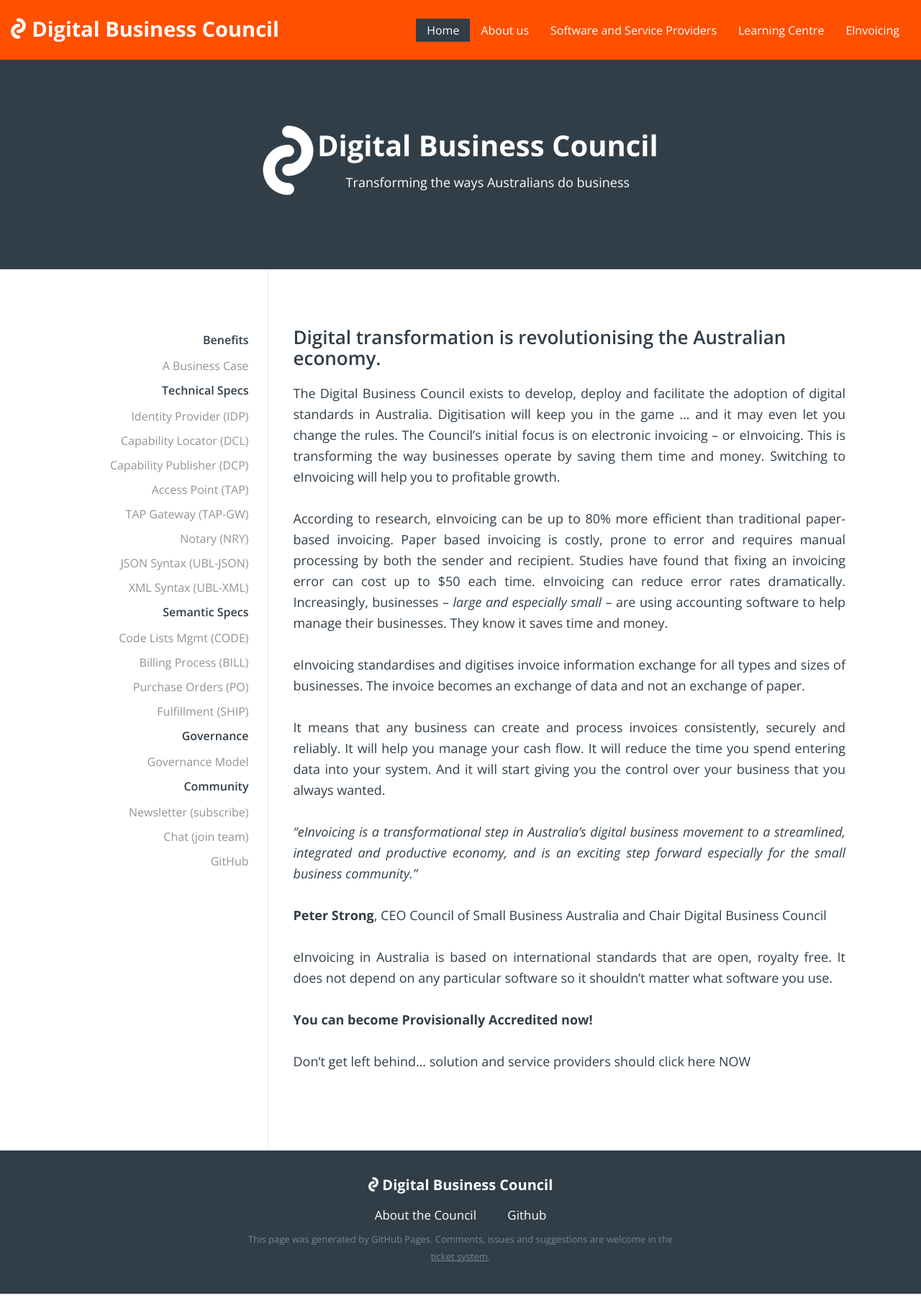
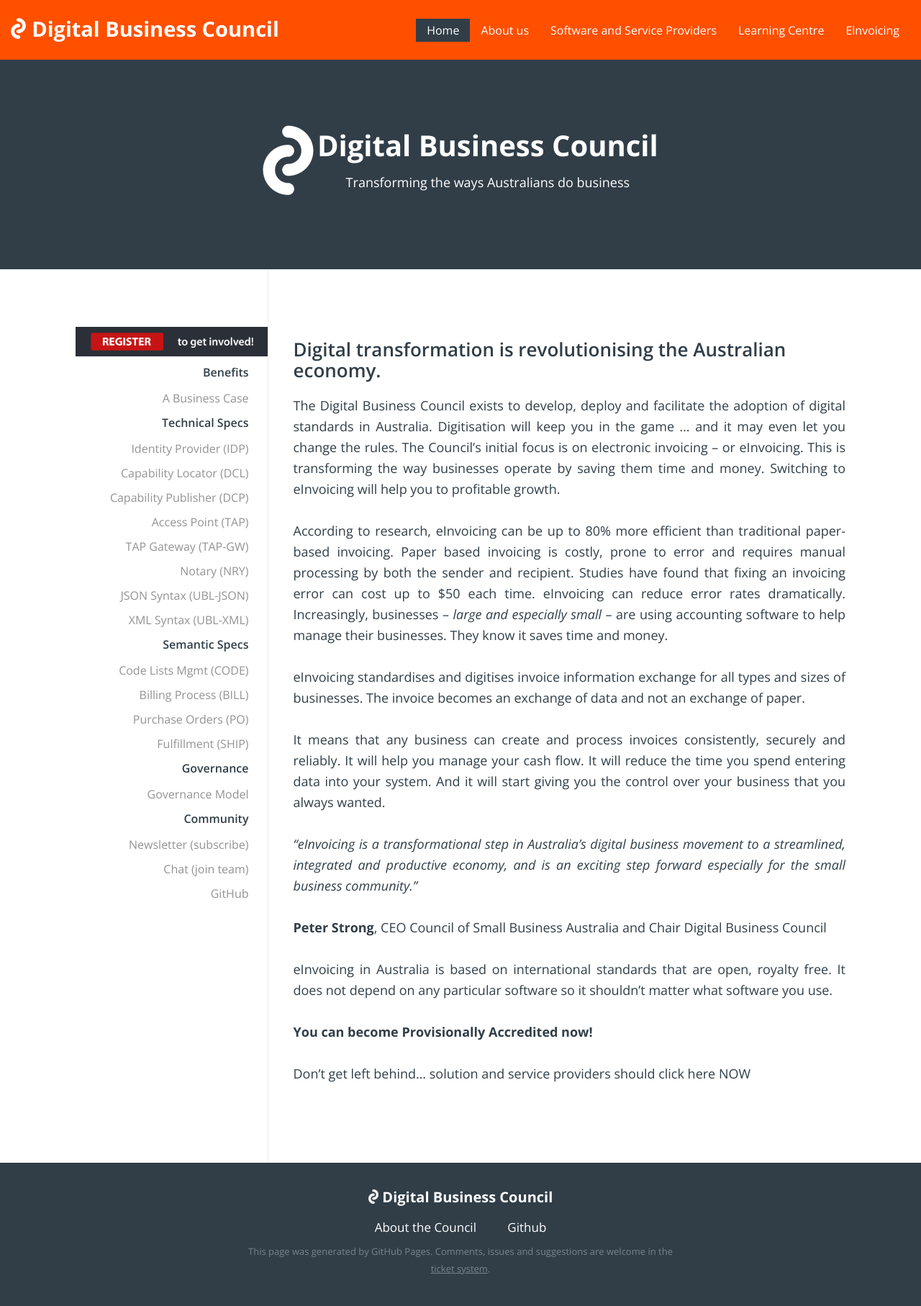
Before and after one commit to Digital-Business-Council/Digital-Business-Council.github.io, a Jekyll site: the page built from index.md, in a window 1280 px wide. Shown: the whole page at 72% size. Built offline with Jekyll 4.4.1, drawn with Linux system fonts in a browser that asks for light colours.

Commit message:
added register image

```diff
--- a/_includes/sidebar-menu.html
+++ b/_includes/sidebar-menu.html
@@ -1,3 +1,4 @@
+<img src="../images/register1.gif">
 <ul class="sidebar-menu">
     {% assign current = page.url | downcase | split: '/' %}
     <li class="menu-title">Benefits</li>
```
